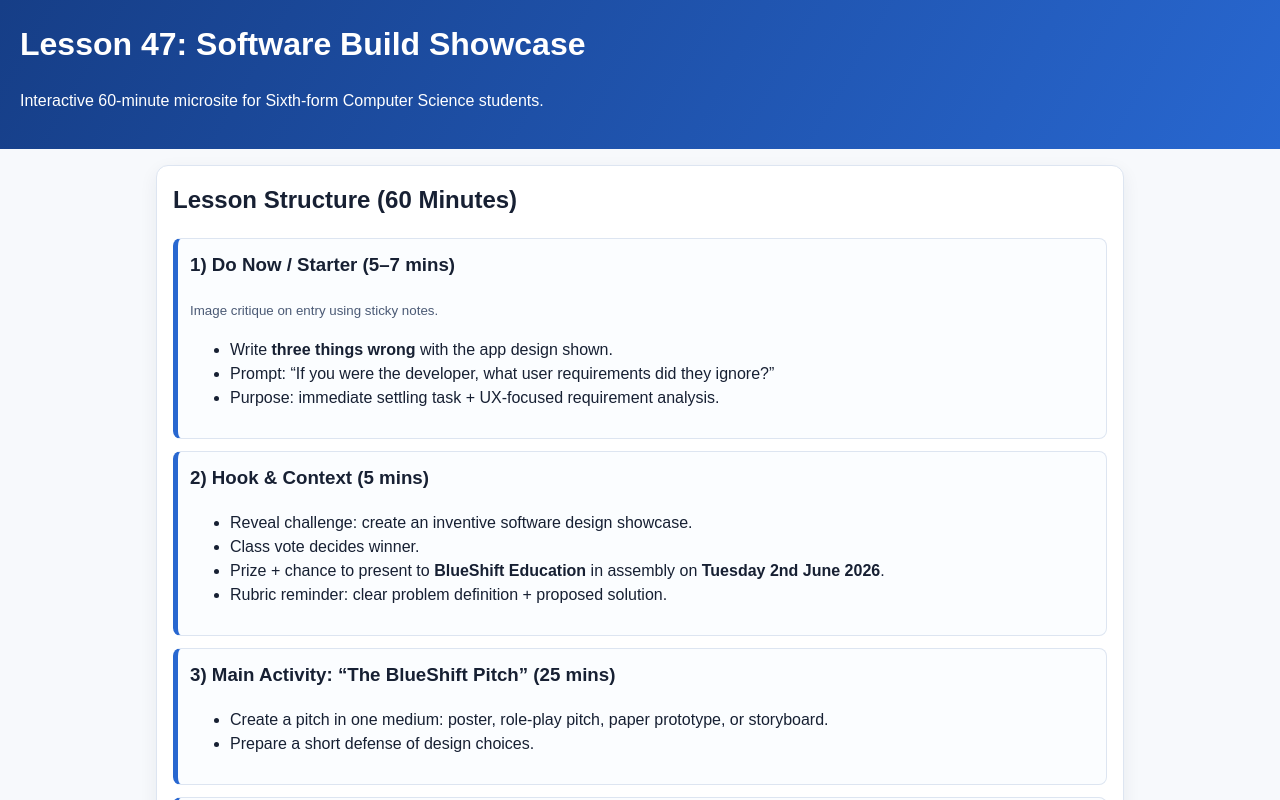
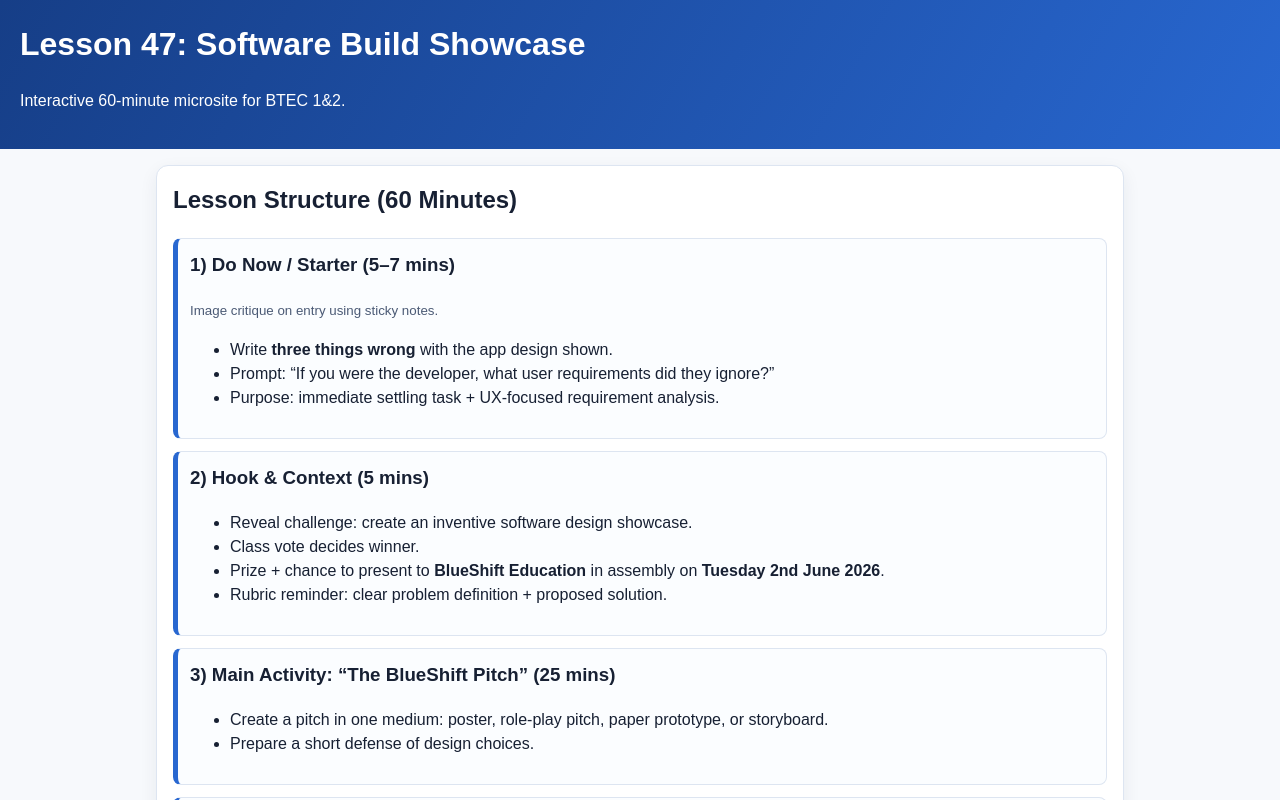
Before and after one commit to christophermoss-AdaCloud/Lesson-47.-Software_Build_Showcase, a plain HTML site: page index.html in a window 1280 px wide. Shown: the top 800 px of the page. Drawn offline with Linux system fonts and the light colour scheme.

Commit message:
Update title and header text for lesson microsite

```diff
--- a/index.html
+++ b/index.html
@@ -3,7 +3,7 @@
 <head>
   <meta charset="utf-8">
   <meta name="viewport" content="width=device-width, initial-scale=1">
-  <title>Lesson 47: Software Build Showcase</title>
+  <title>Lesson 47: Teacher notes MicroSite</title>
   <style>
     :root {
       --bg: #f7f9fc;
@@ -125,7 +125,7 @@
 <body>
   <header>
     <h1>Lesson 47: Software Build Showcase</h1>
-    <p>Interactive 60-minute microsite for Sixth-form Computer Science students.</p>
+    <p>Interactive 60-minute microsite for BTEC 1&2.</p>
   </header>
 
   <main>
```
